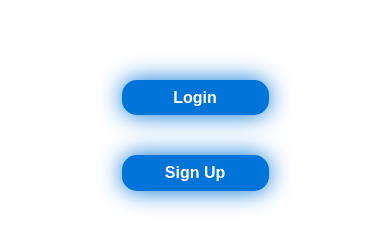
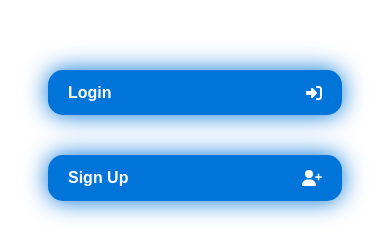
Before and after one commit to dwhalley15/medical-portfolios, a Next.js app: page / in a window 390 px wide. Shown: the part 507-758 px from the top of the page. Built offline with nearby package versions, Linux system fonts and the light colour scheme; a web font is replaced by a local one.

Commit message:
feature/Added icon library to the project

```diff
--- a/package.json
+++ b/package.json
@@ -9,6 +9,10 @@
     "lint": "next lint"
   },
   "dependencies": {
+    "@fortawesome/fontawesome-svg-core": "^6.7.2",
+    "@fortawesome/free-brands-svg-icons": "^6.7.2",
+    "@fortawesome/free-solid-svg-icons": "^6.7.2",
+    "@fortawesome/react-fontawesome": "^0.2.2",
     "@vercel/blob": "^0.27.1",
     "@vercel/postgres": "^0.10.0",
     "next": "15.1.7",
--- a/src/app/layout.tsx
+++ b/src/app/layout.tsx
@@ -1,5 +1,7 @@
 import type { Metadata } from "next";
 import { Funnel_Display } from "next/font/google";
+import { config } from "@fortawesome/fontawesome-svg-core";
+import "@fortawesome/fontawesome-svg-core/styles.css";
 import "./globals.css";
 import "./styles/container-styles.css";
 import "./styles/image-styles.css";
@@ -13,6 +15,8 @@ const funnel = Funnel_Display({
   weight: "400",
   subsets: ["latin"],
 });
+
+config.autoAddCss = false;
 
 export const metadata: Metadata = {
   title: "Medical Portfolio's",
--- a/src/app/page.tsx
+++ b/src/app/page.tsx
@@ -1,5 +1,7 @@
 import Image from "next/image";
 import Link from "next/link";
+import { FontAwesomeIcon } from "@fortawesome/react-fontawesome";
+import { faRightToBracket, faUserPlus } from "@fortawesome/free-solid-svg-icons";
 
 export default async function Home() {
   return (
@@ -25,8 +27,8 @@ export default async function Home() {
             }
           </p>
           <div className="container">
-            <Link className="btn shadow-border blue-background btn-text white" href="/login">Login</Link>
-            <Link className="btn shadow-border blue-background btn-text white" href="/signup">Sign Up</Link>
+            <Link className="btn shadow-border blue-background btn-text white" href="/login">Login <FontAwesomeIcon icon={faRightToBracket}/></Link>
+            <Link className="btn shadow-border blue-background btn-text white" href="/signup">Sign Up <FontAwesomeIcon icon={faUserPlus}/></Link>
           </div>
         </div>
       </section>
--- a/src/app/styles/button-styles.css
+++ b/src/app/styles/button-styles.css
@@ -1,9 +1,13 @@
-.btn{
+.btn {
   border: none;
   text-align: center;
   text-decoration: none;
-    display: inline-block;
-    padding: 0.5rem;
+  display: flex;
+  justify-content: space-between;
+  align-items: center;
+  padding: 1rem;
+  padding-left: 2rem;
+  padding-right: 2rem;
   border-radius: 1.5rem;
   margin-top: 2rem;
   margin-bottom: 2rem;
@@ -11,13 +15,22 @@
   transition: all 0.3s ease;
 }
 
-.btn:hover{
+.btn:hover {
   background-color: var(--white);
   color: var(--blue);
 }
 
+@media screen and (max-width: 990px) {
+  .btn {
+    width: 100%;
+  }
   .btn:active {
     animation: clickFeedback 0.5s ease;
+  }
+  .btn:hover {
+    background-color: var(--blue);
+    color: var(--white);
+  }
 }
 
 @keyframes clickFeedback {
```
Also changed, not shown: 2 other files (tests, documents, lock files or other folders). Lines whose indentation alone changed are shown as unchanged.
